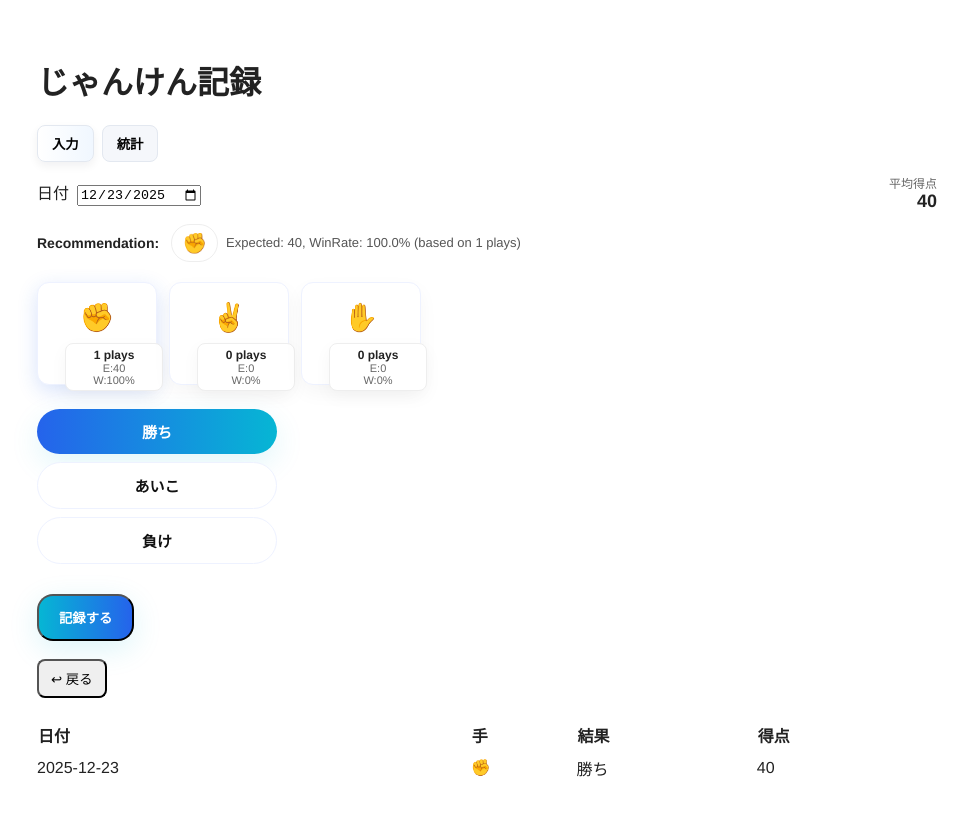
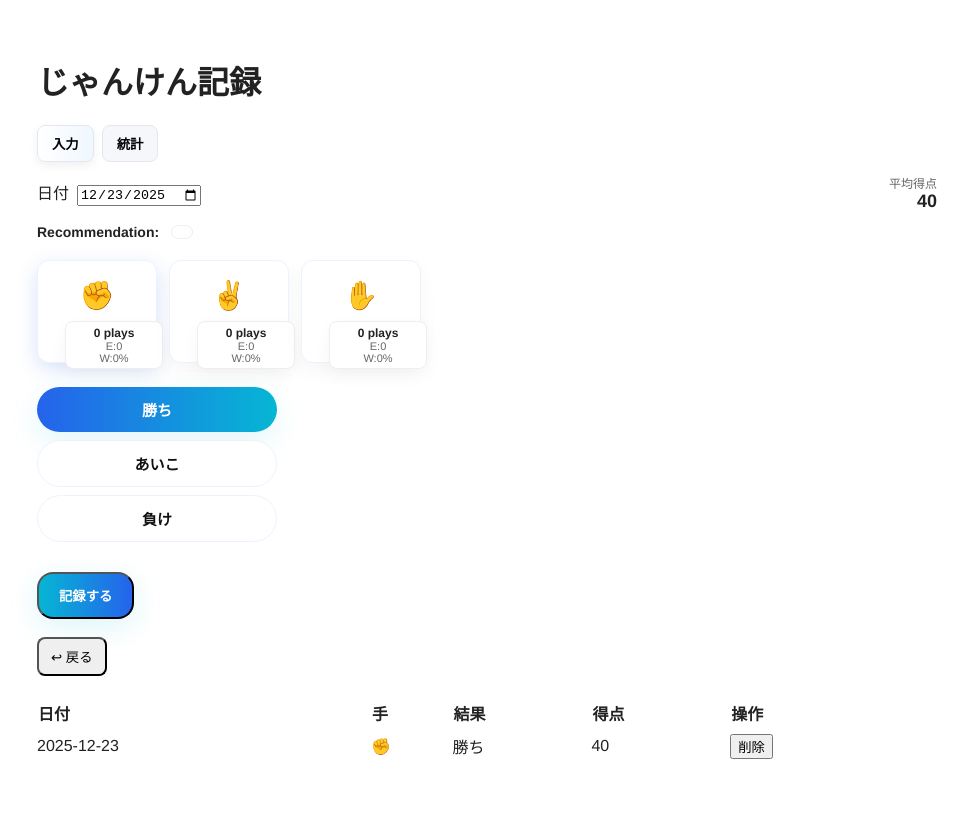
Before and after one commit to takaaki19930330-commits/janken-pwa, a React (Create React App) app: page / in a window 1280 px wide. Both pictures are taken after a click on the button "記録する". Shown: the top 816 px of the page, without its empty margins (153-1121 px from the left). Built offline with nearby package versions, Linux system fonts and the light colour scheme; no server answers; the database is empty.

Commit message:
feat(delete): add per-record delete (local + best-effort remote)

```diff
--- a/src/App.js
+++ b/src/App.js
@@ -2,7 +2,7 @@
 import React, { useEffect, useMemo, useState } from "react";
 import "./App.css";
 import { loadRecords, saveRecords } from "./db";
-import { uploadRecord, fetchRemoteRecordsAndMerge, syncUp } from "./sync";
+import { uploadRecord, fetchRemoteRecordsAndMerge, syncUp, deleteRecordOnServer } from "./sync";
 import StylishInput from "./components/StylishInput";
 import Stats from "./components/Stats";
 
@@ -12,12 +12,11 @@ const STORAGE_KEY = "janken_records_v1";
 export default function App() {
   const [records, setRecords] = useState([]);
   const [history, setHistory] = useState([]);
-  const [selectedDate, setSelectedDate] = useState(
-    () => new Date().toISOString().slice(0, 10)
-  );
+  const [selectedDate, setSelectedDate] = useState(() => new Date().toISOString().slice(0, 10));
   const [tab, setTab] = useState("input"); // "input" | "stats"
+  const [busy, setBusy] = useState(false);
 
-  // 初期ロード：local -> merge remote -> setRecords -> try syncUp
+  // 初期ロード: local -> merge remote -> setRecords -> try syncUp
   useEffect(() => {
     (async () => {
       try {
@@ -81,6 +80,48 @@ export default function App() {
     try { saveRecords(prev); } catch (e) {}
   }
 
+  // Delete a record locally and attempt remote deletion.
+  async function deleteRecord(target) {
+    // confirm
+    if (!window.confirm("この記録を削除しますか？（元に戻せません）")) return;
+
+    setBusy(true);
+    try {
+      // save history for undo (optional — but undo will only revert local state)
+      setHistory((h) => [...h, records.slice()]);
+
+      // remove locally by matching createdAt if present, otherwise match by date/result/hand (remove first match)
+      const newLocal = (() => {
+        if (target.createdAt != null) {
+          return records.filter((r) => r.createdAt !== target.createdAt);
+        } else {
+          let removed = false;
+          return records.filter((r) => {
+            if (removed) return true;
+            if (r.date === target.date && r.result === target.result && r.hand === target.hand) {
+              removed = true;
+              return false;
+            }
+            return true;
+          });
+        }
+      })();
+
+      setRecords(newLocal);
+      try { localStorage.setItem(STORAGE_KEY, JSON.stringify(newLocal)); } catch (e) {}
+
+      // best-effort delete on server
+      try {
+        const res = await deleteRecordOnServer(target);
+        if (!res.ok) console.warn("remote delete failed", res.error);
+      } catch (e) {
+        console.warn("deleteRecordOnServer exception", e);
+      }
+    } finally {
+      setBusy(false);
+    }
+  }
+
   // sorted: newest first by createdAt (if createdAt missing -> fallback by date)
   const sortedRecords = useMemo(() => {
     return [...records].sort((a, b) => {
@@ -91,66 +132,6 @@ export default function App() {
       if (a.date && b.date) return b.date.localeCompare(a.date);
       return 0;
     });
-  }, [records]);
-
-  // ---- Prediction logic: compute stats per hand ----
-  // returns { statsByHand, recommendedHand, recommendedReason }
-  const prediction = useMemo(() => {
-    const hands = ["✊", "✌️", "✋"];
-    const statsByHand = {
-      "✊": { count: 0, win: 0, draw: 0, lose: 0, expected: 0 },
-      "✌️": { count: 0, win: 0, draw: 0, lose: 0, expected: 0 },
-      "✋": { count: 0, win: 0, draw: 0, lose: 0, expected: 0 },
-    };
-
-    for (const r of records) {
-      const h = r.hand;
-      if (!h || !statsByHand[h]) continue;
-      statsByHand[h].count += 1;
-      if (r.result === "勝ち") statsByHand[h].win += 1;
-      else if (r.result === "あいこ") statsByHand[h].draw += 1;
-      else if (r.result === "負け") statsByHand[h].lose += 1;
-    }
-
-    // compute expected score per hand
-    for (const h of hands) {
-      const s = statsByHand[h];
-      if (s.count === 0) {
-        s.expected = 0;
-      } else {
-        s.expected = (s.win * SCORE_MAP["勝ち"] + s.draw * SCORE_MAP["あいこ"] + s.lose * SCORE_MAP["負け"]) / s.count;
-      }
-      // add winRate, drawRate, loseRate
-      if (s.count === 0) {
-        s.winRate = 0;
-        s.drawRate = 0;
-        s.loseRate = 0;
-      } else {
-        s.winRate = s.win / s.count;
-        s.drawRate = s.draw / s.count;
-        s.loseRate = s.lose / s.count;
-      }
-    }
-
-    // recommend by max expected; tie-breaker: higher winRate, then more samples
-    let recommendedHand = "✊";
-    let best = { expected: -Infinity, winRate: -Infinity, count: -Infinity };
-    for (const h of hands) {
-      const s = statsByHand[h];
-      if (
-        s.expected > best.expected ||
-        (s.expected === best.expected && s.winRate > best.winRate) ||
-        (s.expected === best.expected && s.winRate === best.winRate && s.count > best.count)
-      ) {
-        recommendedHand = h;
-        best = { expected: s.expected, winRate: s.winRate, count: s.count };
-      }
-    }
-
-    // format reason string
-    const reason = `Expected: ${Math.round(best.expected * 100) / 100}, WinRate: ${(best.winRate*100).toFixed(1)}% (based on ${best.count} plays)`;
-
-    return { statsByHand, recommendedHand, reason };
   }, [records]);
 
   const averageScore = useMemo(() => {
@@ -182,17 +163,10 @@ export default function App() {
             </div>
           </div>
 
-          <StylishInput
-            onAdd={addRecord}
-            defaultHand="✊"
-            defaultResult="勝ち"
-            recommendedHand={prediction.recommendedHand}
-            recommendationReason={prediction.reason}
-            predictionStats={prediction.statsByHand}
-          />
+          <StylishInput onAdd={addRecord} defaultHand="✊" defaultResult="勝ち" />
 
           <div style={{ marginTop: 18 }}>
-            <button onClick={undo} style={{ padding: "8px 12px", borderRadius: 8 }}>↩ 戻る</button>
+            <button onClick={undo} style={{ padding: "8px 12px", borderRadius: 8 }} disabled={busy}>↩ 戻る</button>
           </div>
 
           <div style={{ marginTop: 24 }}>
@@ -203,15 +177,19 @@ export default function App() {
                   <th style={{ textAlign: "left" }}>手</th>
                   <th style={{ textAlign: "left" }}>結果</th>
                   <th style={{ textAlign: "left" }}>得点</th>
+                  <th style={{ textAlign: "left" }}>操作</th>
                 </tr>
               </thead>
               <tbody>
                 {sortedRecords.map((r, i) => (
-                  <tr key={i}>
+                  <tr key={r.createdAt ?? i}>
                     <td style={{ padding: "8px 0" }}>{r.date}</td>
                     <td style={{ padding: "8px 0" }}>{r.hand}</td>
                     <td style={{ padding: "8px 0" }}>{r.result}</td>
                     <td style={{ padding: "8px 0" }}>{SCORE_MAP[r.result] ?? 0}</td>
+                    <td style={{ padding: "8px 0" }}>
+                      <button onClick={() => deleteRecord(r)} disabled={busy} style={{ marginRight: 8 }}>削除</button>
+                    </td>
                   </tr>
                 ))}
               </tbody>
--- a/src/sync.js
+++ b/src/sync.js
@@ -32,14 +32,58 @@ export async function uploadRecord(record) {
       result: record.result,
       hand: record.hand,
     };
-    const { error } = await supabase.from("records").insert(payload);
+    const { data, error } = await supabase.from("records").insert(payload).select("id,created_at");
     if (error) {
       console.warn("uploadRecord error", error);
       return { ok: false, error };
     }
-    return { ok: true };
+    // return server-generated metadata if needed
+    return { ok: true, data: data && data[0] ? data[0] : null };
   } catch (e) {
     console.warn("uploadRecord exception", e);
+    return { ok: false, error: e };
+  }
+}
+
+// Delete a record on Supabase matching device_id + date + result + hand
+// Strategy: find the most recent matching row (order by created_at desc, limit 1), then delete by id.
+export async function deleteRecordOnServer(record) {
+  try {
+    const device_id = getDeviceId();
+
+    // Find candidate row(s)
+    const { data: rows, error: selectError } = await supabase
+      .from("records")
+      .select("id,created_at")
+      .match({
+        device_id,
+        date: record.date,
+        result: record.result,
+        hand: record.hand,
+      })
+      .order("created_at", { ascending: false })
+      .limit(1);
+
+    if (selectError) {
+      console.warn("deleteRecordOnServer: select error", selectError);
+      return { ok: false, error: selectError };
+    }
+
+    if (!rows || rows.length === 0) {
+      // nothing to delete remotely
+      return { ok: true, deleted: 0 };
+    }
+
+    const idToDelete = rows[0].id;
+    const { error: deleteError } = await supabase.from("records").delete().eq("id", idToDelete);
+    if (deleteError) {
+      console.warn("deleteRecordOnServer: delete error", deleteError);
+      return { ok: false, error: deleteError };
+    }
+
+    return { ok: true, deleted: 1 };
+  } catch (e) {
+    console.warn("deleteRecordOnServer exception", e);
     return { ok: false, error: e };
   }
 }
@@ -51,7 +95,7 @@ export async function fetchRemoteRecordsAndMerge(localRecords = []) {
     const device_id = getDeviceId();
     const { data, error } = await supabase
       .from("records")
-      .select("date,result,hand,created_at")
+      .select("id,date,result,hand,created_at")
       .eq("device_id", device_id)
       .order("created_at", { ascending: true });
 
@@ -62,6 +106,7 @@ export async function fetchRemoteRecordsAndMerge(localRecords = []) {
 
     // Normalize remote rows to include createdAt (ms)
     const remoteNormalized = (data || []).map((r) => ({
+      id: r.id,
       date: r.date,
       result: r.result,
       hand: r.hand,
@@ -86,6 +131,7 @@ export async function fetchRemoteRecordsAndMerge(localRecords = []) {
       if (!seen.has(k)) {
         // ensure local items have createdAt (if user created before change)
         const withCreated = {
+          id: r.id ?? null,
           date: r.date,
           result: r.result,
           hand: r.hand,
```
